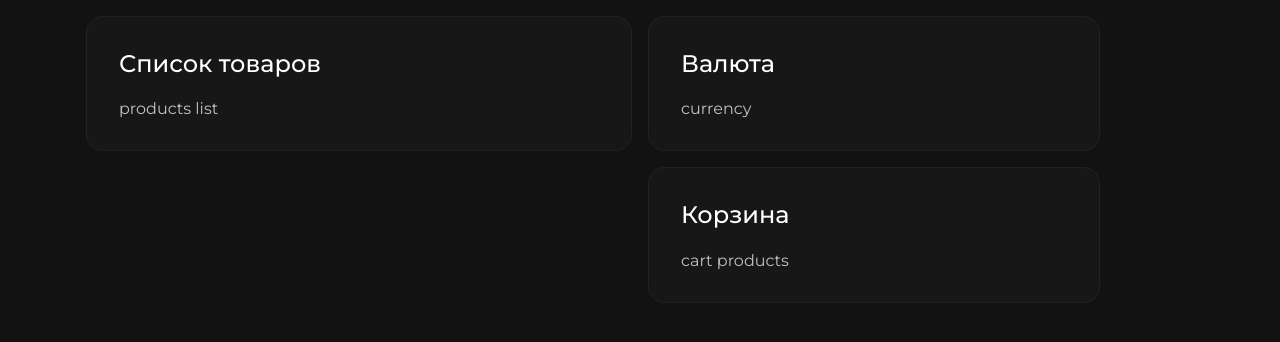
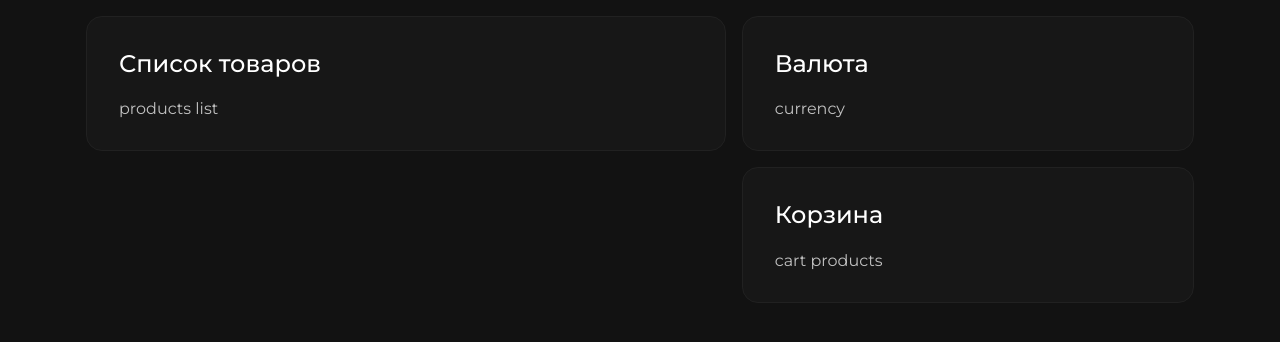
Before and after one commit to conarti/shop-layout-design, a website: page src/index.html in a window 1280 px wide. Drawn offline with nearby package versions, Linux system fonts and the light colour scheme; files that its build step writes are made by us from their sources.

Commit message:
update main-layout columns

```diff
--- a/src/scss/_main-layout.scss
+++ b/src/scss/_main-layout.scss
@@ -15,7 +15,7 @@
     grid-column: 1 / -1;
 
     @include media-breakpoint-up(lg) {
-      grid-column: 1 / 7;
+      grid-column: 1 / 8;
     }
   }
 
@@ -29,7 +29,7 @@
     grid-column: 1 / -1;
 
     @include media-breakpoint-up(lg) {
-      grid-column: 7 / 12;
+      grid-column: 8 / -1;
     }
   }
 }
```
Also changed, not shown: build/index.css.
